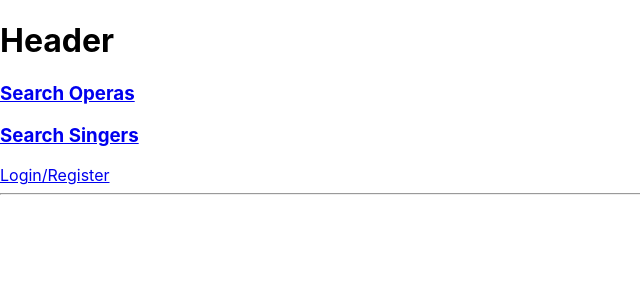
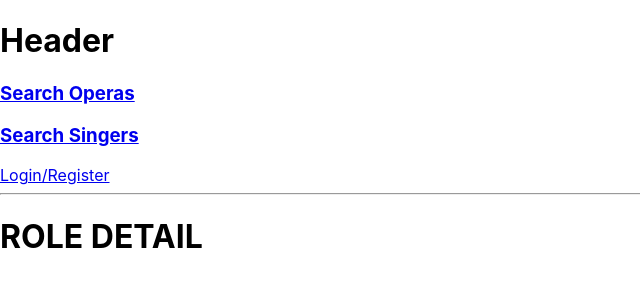
Before and after one commit to rbalonek/opera-singer-search, a React (Create React App) app in the folder client/: page /roles/1 in a window 1280 px wide. Shown: the top 300 px of the page, without its empty margins (0-640 px from the left). Built offline with nearby package versions, Linux system fonts and the light colour scheme; no server answers.

Commit message:
Button For UserLogin "Add to my roles"

```diff
--- a/client/src/containers/MainContainer.jsx
+++ b/client/src/containers/MainContainer.jsx
@@ -2,6 +2,7 @@ import React, { useState, useEffect } from 'react'
 import { Switch, Route, useHistory } from 'react-router-dom'
 import OperaDetail from '../screens/OperaDetail';
 import Operas from '../screens/Operas';
+import RoleDetail from '../screens/RoleDetail';
 import SingerDetail from '../screens/SingerDetail';
 import SingerPage from '../screens/SingerPage';
 import Singers from '../screens/Singers';
@@ -44,11 +45,21 @@ export default function MainContainer(props) {
 
     <Route path='/singers/:id'>
     <SingerDetail />
-    </Route>
+      </Route>
+
+
 
     <Route path='/operas/:id'>
         <OperaDetail
         roles={roles}
+        />
+    </Route>
+
+    <Route path='/roles/:id'>
+        <RoleDetail
+        roles={roles}
+          operas={operas}
+          currentUser={currentUser}
         />
     </Route>
 
--- a/client/src/screens/OperaDetail.jsx
+++ b/client/src/screens/OperaDetail.jsx
@@ -1,4 +1,5 @@
-import React, {useEffect, useState} from 'react'
+import React, { useEffect, useState } from 'react'
+import {Link} from "react-router-dom"
 import { useParams } from 'react-router-dom';
 import { getOneOpera, getRolesFromOneOpera } from '../services/operas';
 import { getAllRolesInOpera } from '../services/roles';
@@ -8,7 +9,7 @@ export default function OperaDetail(props) {
   const [opera, setOpera] = useState(null)
   const { id } = useParams()
 
-  ///Get er done here but make more efficient l
+  ///Get er done here but make more efficient later
   const roles = props.roles.filter(role => role.opera_id === (opera && opera.id))
 
 
@@ -20,7 +21,7 @@ export default function OperaDetail(props) {
 
     fetchOpera()
   }, []);
-  console.log(roles)
+  // console.log(roles)
 
   return (
     <div>
@@ -32,7 +33,7 @@ export default function OperaDetail(props) {
           <h3>{opera.composer}</h3>
           <img src={opera.composer_img} alt={opera.composer} />
           {roles.map(role => (
-            <p>{role.name}</p>
+            <Link to={`/roles/${role.id}`}> <p>{role.name}</p></Link>
           ))}
         </>
       }
--- /dev/null
+++ b/client/src/screens/RoleDetail.jsx
@@ -0,0 +1,37 @@
+import React, { useEffect, useState } from 'react'
+import {Link} from "react-router-dom"
+import { useParams } from 'react-router-dom';
+import { getOneRole } from '../services/roles';
+
+export default function RoleDetail(props) {
+  const [role, setRole] = useState([]);
+  const { id } = useParams();
+  const { currentUser } = props;
+
+  // console.log(props.roles)
+
+  useEffect(() => {
+    const fetchRole = async () => {
+      const singleRole = await getOneRole(id);
+      setRole(singleRole)
+    }
+
+    fetchRole()
+  }, []);
+
+  return (
+    <div>
+      <h1>ROLE DETAIL</h1>
+
+      <>
+        <h3>{role.name}</h3>
+      </>
+      {
+        currentUser &&
+        <>
+        <button>Add to My Roles</button>
+          </>
+      }
+    </div>
+  )
+}
```
